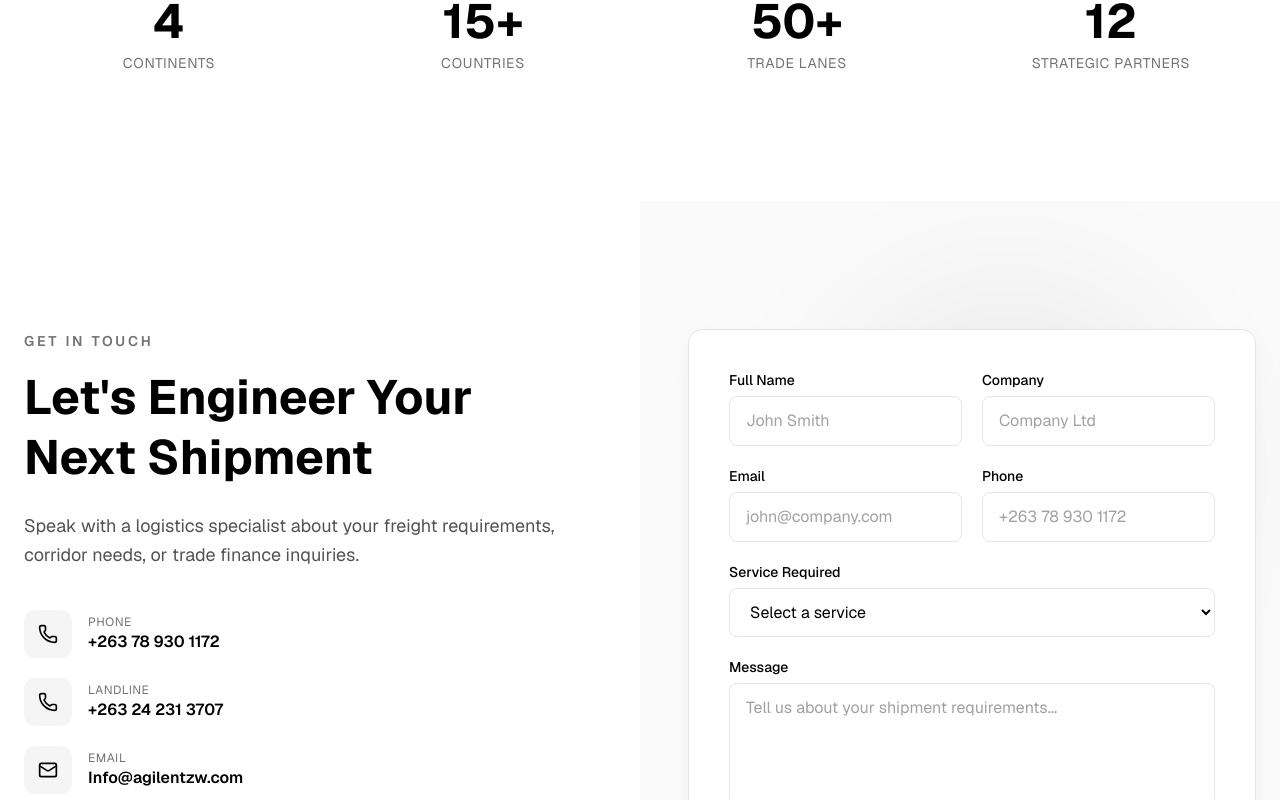
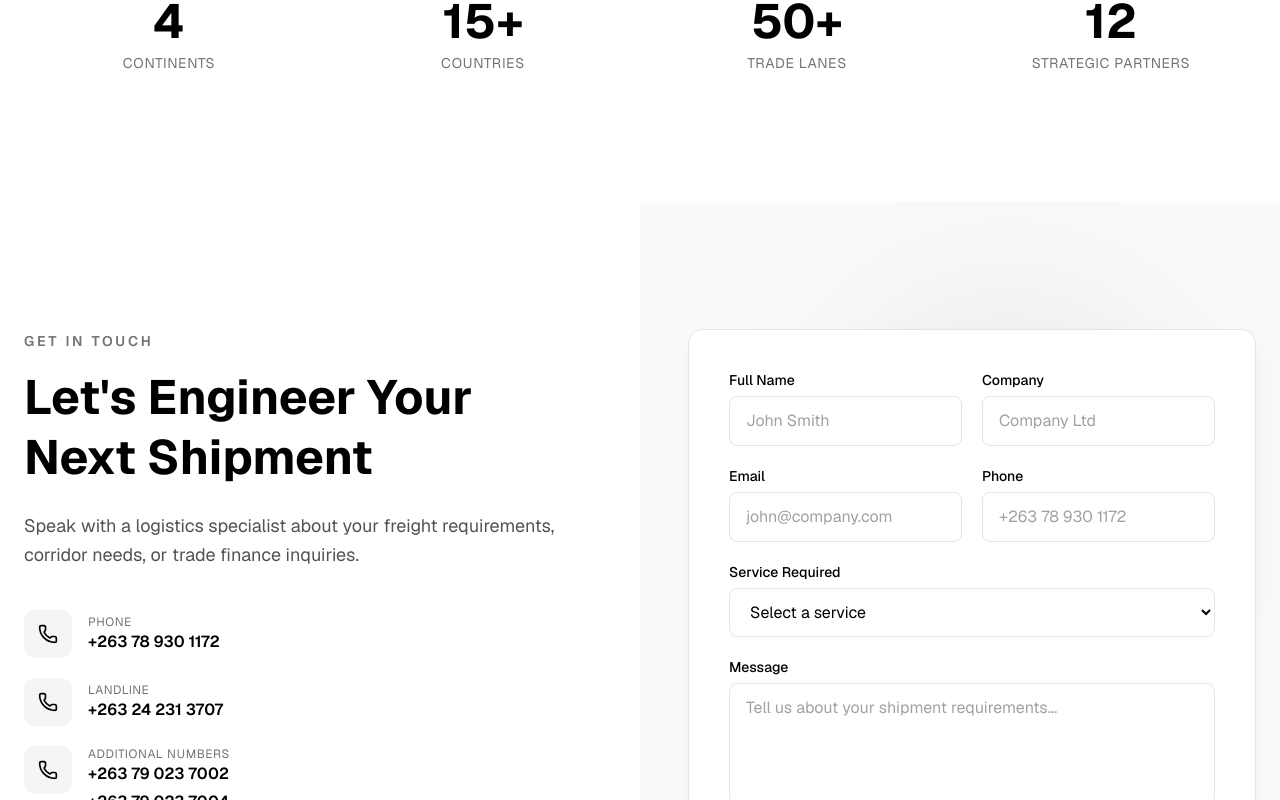
Before and after one commit to NickGwanzura/aligientfreight, a Next.js app: page / in a window 1280 px wide. Shown: the part 11200-12000 px from the top of the page. Built offline with nearby package versions, Linux system fonts and the light colour scheme; a web font is replaced by a local one.

Commit message:
Add additional contact numbers

```diff
--- a/src/components/Footer.tsx
+++ b/src/components/Footer.tsx
@@ -126,6 +126,14 @@
                   +263 24 231 3707
                 </a>
               </li>
+              <li className="flex items-start gap-3">
+                <Phone className="w-4 h-4 text-white/60 shrink-0 mt-0.5" />
+                <div className="flex flex-col gap-1">
+                  <a href="tel:+263790237002" className="text-white/80 text-sm hover:text-white transition-colors">+263 79 023 7002</a>
+                  <a href="tel:+263790237004" className="text-white/80 text-sm hover:text-white transition-colors">+263 79 023 7004</a>
+                  <a href="tel:+263784779835" className="text-white/80 text-sm hover:text-white transition-colors">078 477 9835</a>
+                </div>
+              </li>
               <li className="flex items-center gap-3">
                 <Mail className="w-4 h-4 text-white/60 shrink-0" />
                 <a href="mailto:Info@agilentzw.com" className="text-white/80 text-sm hover:text-white transition-colors">
--- a/src/components/sections/ContactSection.tsx
+++ b/src/components/sections/ContactSection.tsx
@@ -125,6 +125,19 @@
                   <p className="text-black font-semibold group-hover:text-neutral-700 transition-colors">+263 24 231 3707</p>
                 </div>
               </a>
+              <div className="flex items-start gap-4">
+                <div className="w-12 h-12 bg-neutral-100 rounded-xl flex items-center justify-center shrink-0">
+                  <Phone className="w-5 h-5 text-black" />
+                </div>
+                <div>
+                  <p className="text-xs text-neutral-500 uppercase tracking-wider">Additional numbers</p>
+                  <div className="flex flex-col gap-1">
+                    <a href="tel:+263790237002" className="text-black font-semibold hover:text-neutral-700 transition-colors">+263 79 023 7002</a>
+                    <a href="tel:+263790237004" className="text-black font-semibold hover:text-neutral-700 transition-colors">+263 79 023 7004</a>
+                    <a href="tel:+263784779835" className="text-black font-semibold hover:text-neutral-700 transition-colors">078 477 9835</a>
+                  </div>
+                </div>
+              </div>
               <a
                 href="mailto:Info@agilentzw.com"
                 className="flex items-center gap-4 group"
```
